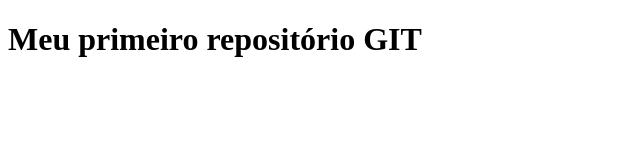
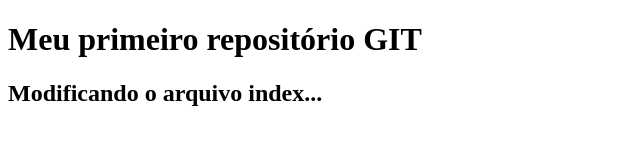
Before and after one commit to Mazuque/GitHub, a plain HTML site: page index.html in a window 1280 px wide. Shown: the whole page, without its empty margins (0-640 px from the left). Drawn offline with Linux system fonts and the light colour scheme.

Commit message:
first second commit

```diff
--- a/index.html
+++ b/index.html
@@ -8,5 +8,6 @@
 </head>
 <body>
     <h1>Meu primeiro repositório GIT</h1>
+    <h2>Modificando  o arquivo index...</h2>
 </body>
 </html>
```
